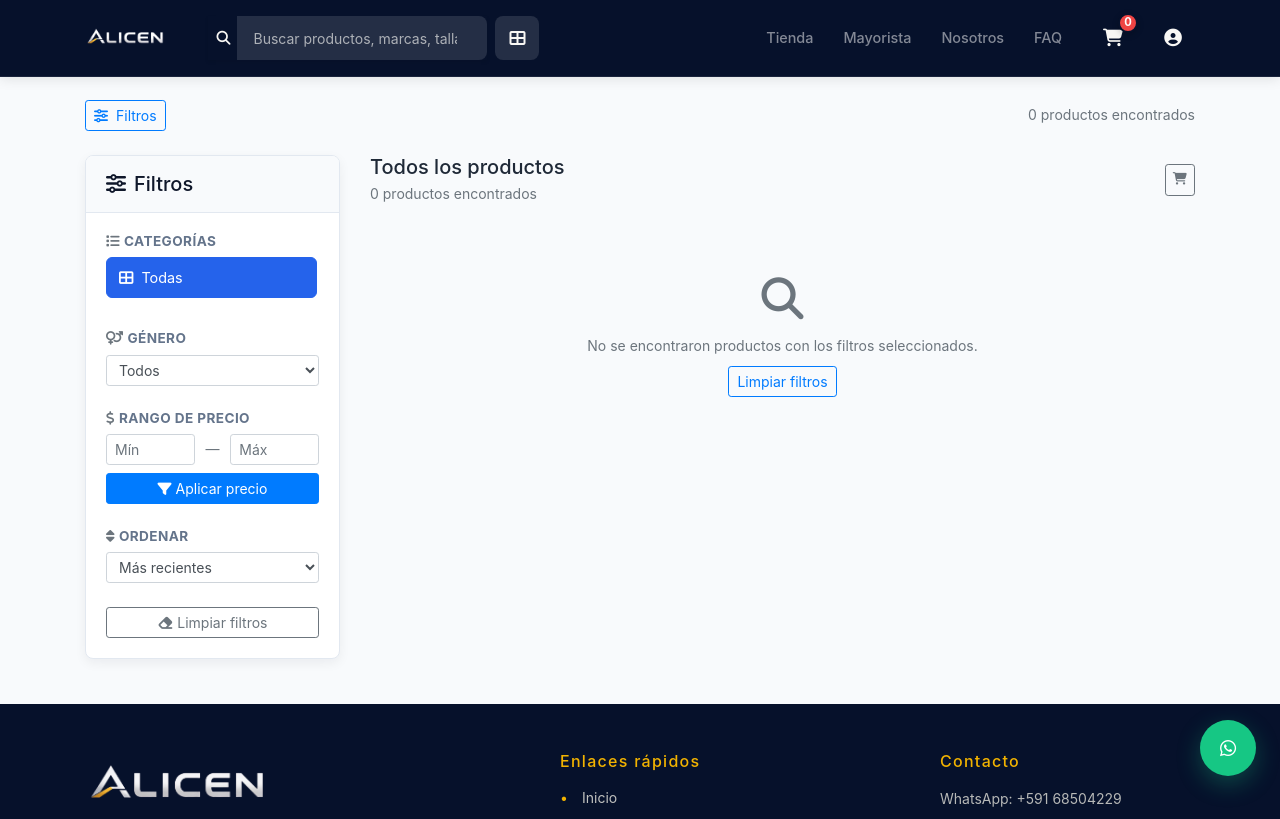
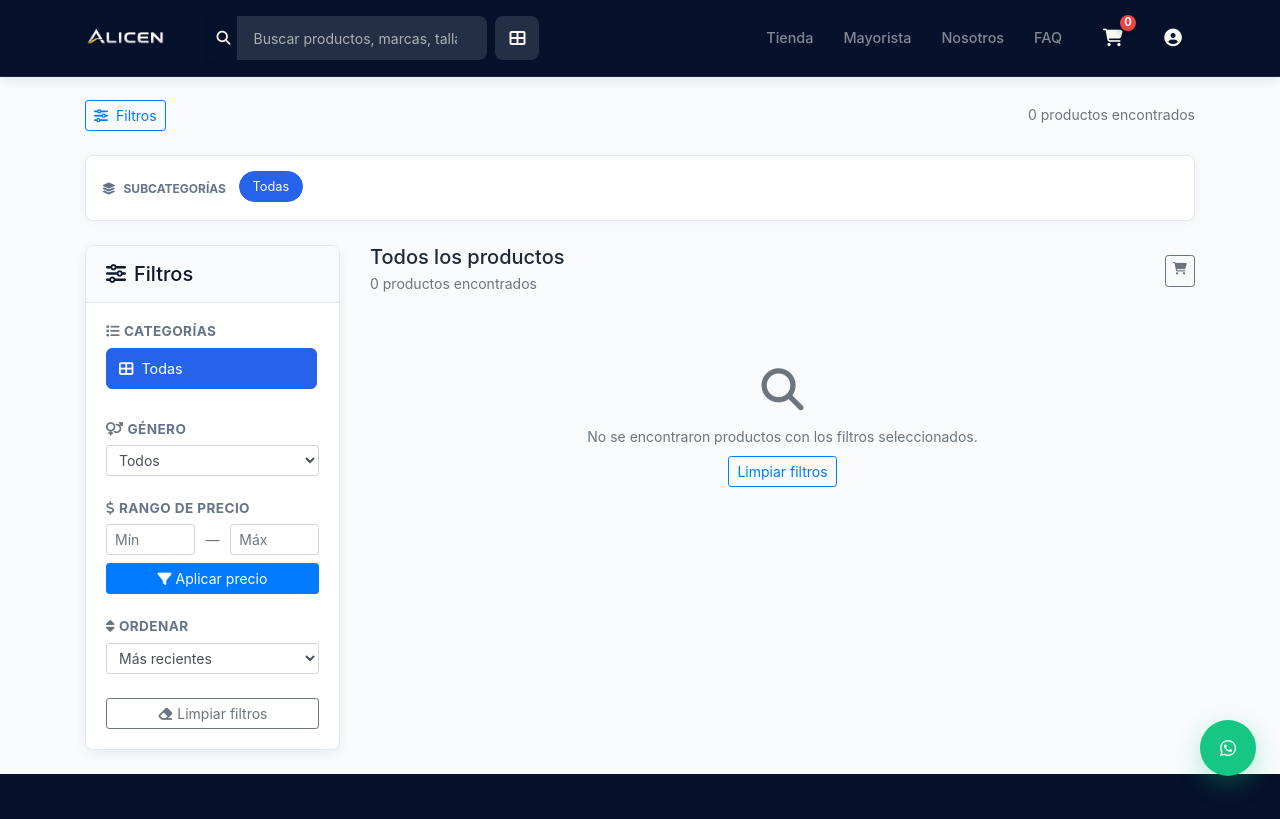
Before and after one commit to Guilder23/Sistema-Alisen, a Django app: page /tienda/ in a window 1280 px wide. Shown: the top 819 px of the page. Run offline with Django 5.2, Linux system fonts and the light colour scheme; data that the repository does not hold is empty; parts of the project's set-up code (start-up, migrations or seed data) failed here and were passed over; some libraries are stand-ins or nearby versions.

Commit message:
Se puso filtro por subcategoria y agregando total en reporte de ventas excel y pdf

```diff
--- a/apps/usuarios/views.py
+++ b/apps/usuarios/views.py
@@ -68,6 +68,7 @@ def tienda(request):
 
     buscar = request.GET.get('buscar', '').strip()
     categoria_id = request.GET.get('categoria', '').strip()
+    subcategoria_id = request.GET.get('subcategoria', '').strip()
     genero = request.GET.get('genero', '').strip()
     precio_min = request.GET.get('precio_min', '').strip()
     precio_max = request.GET.get('precio_max', '').strip()
@@ -84,6 +85,9 @@ def tienda(request):
 
     if categoria_id:
         productos = productos.filter(categoria_id=categoria_id)
+
+    if subcategoria_id:
+        productos = productos.filter(subcategoria_id=subcategoria_id)
 
     if genero:
         productos = productos.filter(genero=genero)
@@ -110,6 +114,7 @@ def tienda(request):
         productos = productos.order_by('-fecha_creacion')
 
     categorias = Categoria.objects.filter(activo=True).order_by('nombre')
+    subcategorias = Subcategoria.objects.filter(activo=True).select_related('categoria').order_by('categoria__nombre', 'nombre')
     genero_choices = Producto.GENERO_CHOICES
 
     for p in productos:
@@ -121,9 +126,11 @@ def tienda(request):
     context = {
         'productos': productos,
         'categorias': categorias,
+        'subcategorias': subcategorias,
         'genero_choices': genero_choices,
         'buscar': buscar,
         'categoria': categoria_id,
+        'subcategoria': subcategoria_id,
         'genero': genero,
         'precio_min': precio_min,
         'precio_max': precio_max,
--- a/static/css/inicio/tienda.css
+++ b/static/css/inicio/tienda.css
@@ -1,5 +1,57 @@
 /* Estilos específicos para la página Tienda */
 .tienda-main { background: #f8fafc; min-height: calc(100vh - 96px); padding-top: 76px; }
+
+.tienda-filtros-superiores {
+    display: grid;
+    grid-template-columns: auto minmax(0, 1fr);
+    align-items: center;
+    gap: .55rem .8rem;
+    padding: .85rem 1rem;
+    border: 1px solid #e2e8f0;
+    border-radius: 8px;
+    background: #fff;
+    box-shadow: 0 2px 8px rgba(15, 23, 42, .04);
+}
+.tienda-filtros-superiores-label {
+    color: #64748b;
+    font-size: .75rem;
+    font-weight: 700;
+    text-transform: uppercase;
+    white-space: nowrap;
+}
+.tienda-filtros-superiores-label--subcategoria { grid-column: 1; }
+.tienda-filtros-superiores-scroll {
+    display: flex;
+    gap: .45rem;
+    min-width: 0;
+    overflow-x: auto;
+    padding: .1rem 0 .3rem;
+    scrollbar-width: none;
+    -ms-overflow-style: none;
+    touch-action: pan-x;
+}
+.tienda-filtros-superiores-scroll::-webkit-scrollbar { display: none; }
+.tienda-filtro-chip {
+    flex: 0 0 auto;
+    padding: .42rem .8rem;
+    border: 1px solid #dbe3ee;
+    border-radius: 999px;
+    color: #475569;
+    background: #fff;
+    font-size: .8rem;
+    line-height: 1.2;
+    text-decoration: none !important;
+    white-space: nowrap;
+    transition: background-color .2s ease, color .2s ease, border-color .2s ease;
+}
+.tienda-filtro-chip:hover { color: #2563eb; border-color: #93c5fd; background: #eff6ff; }
+.tienda-filtro-chip.active { color: #fff; border-color: #2563eb; background: #2563eb; }
+
+@media (max-width: 991.98px) {
+    .tienda-filtros-superiores { grid-template-columns: 1fr; gap: .35rem; }
+    .tienda-filtros-superiores-label--subcategoria { grid-column: 1; margin-top: .35rem; }
+}
+
 .tienda-header { background: #06112b; color: #fff; border-bottom: 1px solid rgba(255,255,255,0.08); }
 .tienda-header h1 { color: #fff; }
 .tienda-header .text-muted { color: rgba(248,247,244,0.7) !important; }
--- a/static/js/reportes/ventas/modal/modal_exportar.js
+++ b/static/js/reportes/ventas/modal/modal_exportar.js
@@ -149,7 +149,7 @@ function exportarTablaVentas(columnasSeleccionadas = null) {
 
     // Si no se especifican columnas, exportar todas
     if (!columnasSeleccionadas) {
-        columnasSeleccionadas = [0, 1, 2, 3, 4, 5, 6, 7, 8, 9, 10];
+        columnasSeleccionadas = [0, 1, 2, 3, 4, 5, 6, 7, 8, 9, 10, 11];
     }
 
     // Obtener los datos de la tabla
--- a/templates/inicio/tienda.html
+++ b/templates/inicio/tienda.html
@@ -27,6 +27,16 @@
                 </button>
                 <div>
                     <p class="text-muted mb-0">{{ productos|length }} producto{{ productos|length|pluralize }} encontrado{{ productos|length|pluralize }}</p>
+                </div>
+            </div>
+
+            <div class="tienda-filtros-superiores mb-4" aria-label="Filtros rápidos del catálogo">
+                <div class="tienda-filtros-superiores-label"><i class="fas fa-layer-group mr-2"></i>Subcategorías</div>
+                <div class="tienda-filtros-superiores-scroll">
+                    <a href="?{% for key,value in request.GET.items %}{% if key != 'subcategoria' %}{{ key }}={{ value|urlencode }}&{% endif %}{% endfor %}" class="tienda-filtro-chip {% if not subcategoria %}active{% endif %}">Todas</a>
+                    {% for sub in subcategorias %}
+                    <a href="?{% for key,value in request.GET.items %}{% if key != 'subcategoria' %}{{ key }}={{ value|urlencode }}&{% endif %}{% endfor %}subcategoria={{ sub.id }}" class="tienda-filtro-chip {% if subcategoria == sub.id|stringformat:'s' %}active{% endif %}">{{ sub.nombre }}</a>
+                    {% endfor %}
                 </div>
             </div>
             <div class="row">
--- a/templates/reportes/ventas/modal/modal_exportar.html
+++ b/templates/reportes/ventas/modal/modal_exportar.html
@@ -90,7 +90,7 @@
                     </div>
                     <div class="col-md-6 mb-2">
                         <div class="custom-control custom-checkbox">
-                            <input type="checkbox" class="custom-control-input columna-exportar" id="colTotal" value="10" checked>
+                            <input type="checkbox" class="custom-control-input columna-exportar" id="colTotal" value="11" checked>
                             <label class="custom-control-label" for="colTotal">Total</label>
                         </div>
                     </div>
--- a/templates/reportes/ventas/modal/modal_imprimir.html
+++ b/templates/reportes/ventas/modal/modal_imprimir.html
@@ -63,11 +63,11 @@
                                 <label class="custom-control-label" for="colImpDescuento">Descuento</label>
                             </div>
                             <div class="custom-control custom-switch mb-2">
-                                <input type="checkbox" class="custom-control-input columna-imprimir" id="colImpTotal" value="10" checked>
+                                <input type="checkbox" class="custom-control-input columna-imprimir" id="colImpTotal" value="11" checked>
                                 <label class="custom-control-label" for="colImpTotal">Total</label>
                             </div>
                             <div class="custom-control custom-switch mb-2">
-                                <input type="checkbox" class="custom-control-input columna-imprimir" id="colImpAcciones" value="11">
+                                <input type="checkbox" class="custom-control-input columna-imprimir" id="colImpAcciones" value="12">
                                 <label class="custom-control-label" for="colImpAcciones">Acciones</label>
                             </div>
                         </div>
```
Also changed, not shown: templates/inicio/tienda_mayorista.html (+7 -0 lines).
